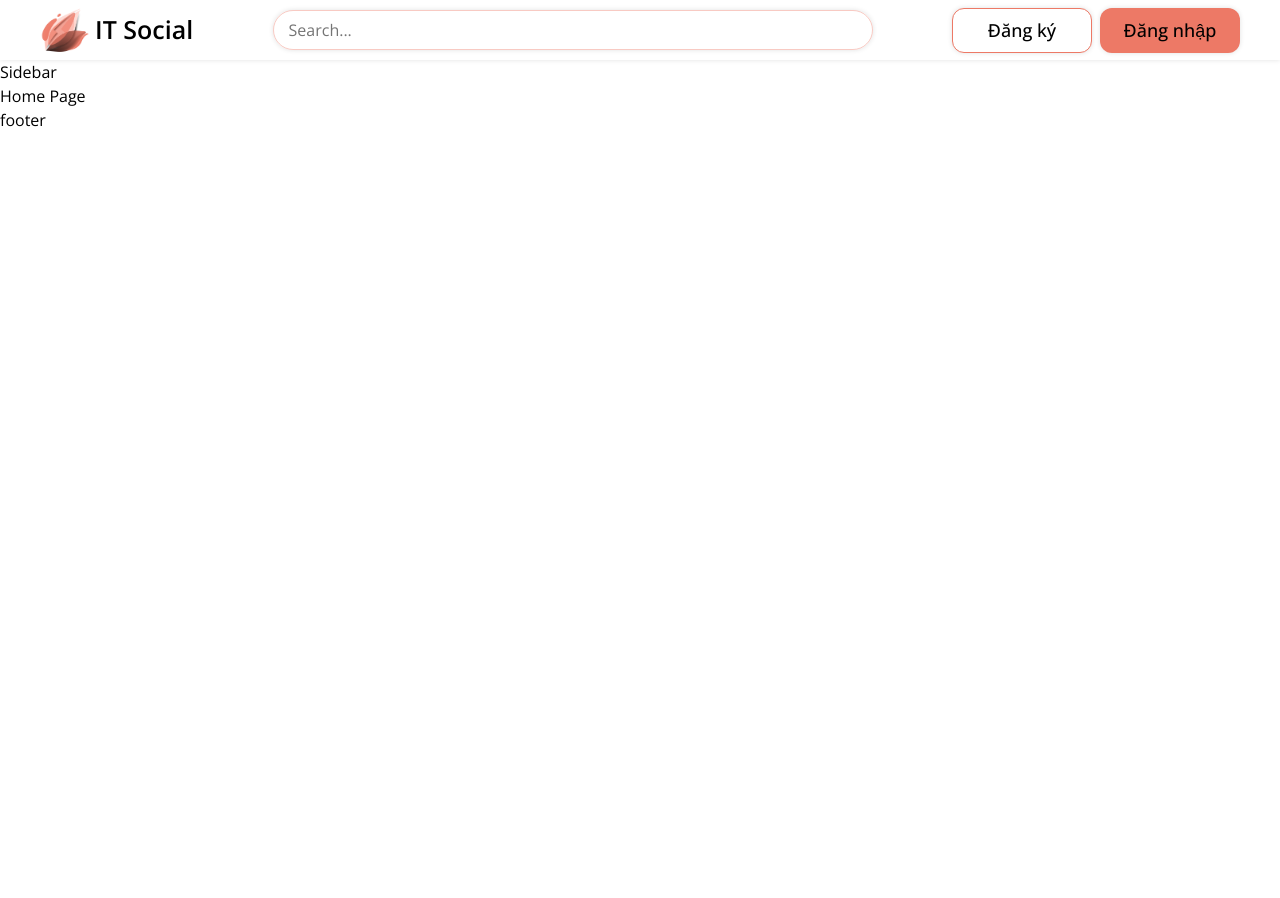
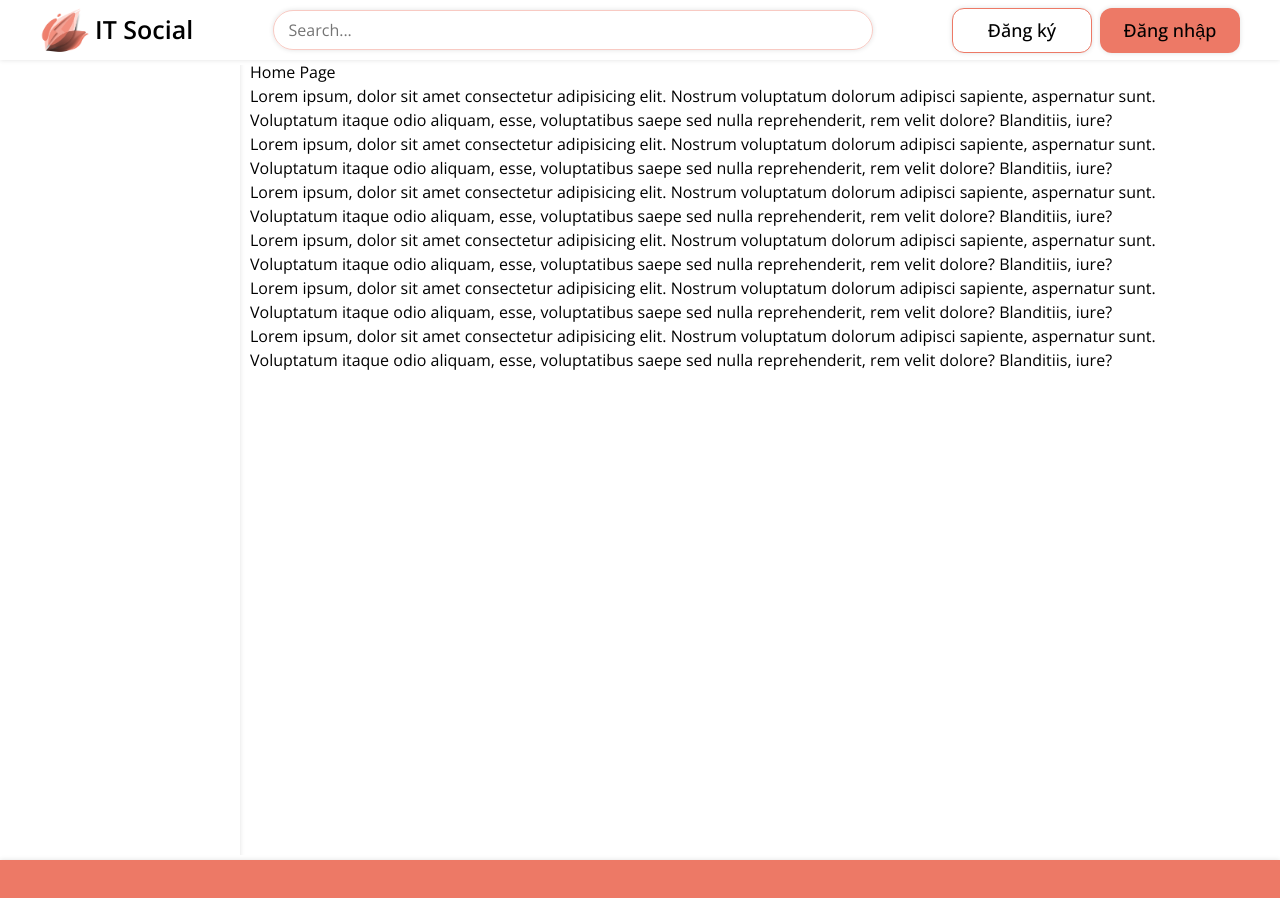
Before and after one commit to syurodev/ITS, a React (Create React App) app in the folder sit/: page / in a window 1280 px wide. Shown: the top 898 px of the page. Before the commit the page ends 800 px from the top, so only its background shows below. Built offline with nearby package versions, Linux system fonts and the light colour scheme; what lord-icon-element would draw is missing.

Commit message:
flex defaul layout

```diff
--- a/sit/package.json
+++ b/sit/package.json
@@ -23,7 +23,7 @@
     "sass": "^1.58.0"
   },
   "scripts": {
-    "start": "GENERATE_SOURCEMAP=false && react-app-rewired start",
+    "start": "react-app-rewired start",
     "build": "react-app-rewired build",
     "test": "react-app-rewired test",
     "eject": "react-app-rewired eject"
--- a/sit/src/components/GlobalStyles/GlobalStyles.scss
+++ b/sit/src/components/GlobalStyles/GlobalStyles.scss
@@ -14,6 +14,7 @@
   --light-gray: rgba(22, 24, 35, 0.06);
   --box-shadow-color: rgb(0 0 0 / 12%) 0px 0px 5px;
   --box-shadow-color-hover: rgb(0 0 0 / 12%) 0px 0px 15px;
+  --page-fwidth: 1200px;
 }
 
 *,
--- /dev/null
+++ b/sit/src/components/layouts/DefaultLayout/DefaultLayout.module.scss
@@ -0,0 +1,13 @@
+.container {
+  margin: 0 auto;
+}
+
+.container {
+  width: var(--page-fwidth);
+  display: flex;
+}
+
+.content {
+  flex: 1;
+  margin-left: 10px;
+}
--- a/sit/src/components/layouts/DefaultLayout/Sidebar/Sidebar.module.scss
+++ b/sit/src/components/layouts/DefaultLayout/Sidebar/Sidebar.module.scss
@@ -0,0 +1,6 @@
+.wrapper {
+  width: 200px;
+  height: 100vh;
+  box-shadow: var(--box-shadow-color);
+  clip-path: inset(5px -15px 5px 5px);
+}
--- a/sit/src/components/layouts/DefaultLayout/Sidebar/index.js
+++ b/sit/src/components/layouts/DefaultLayout/Sidebar/index.js
@@ -4,7 +4,7 @@ import style from "./Sidebar.module.scss";
 const cx = classNames.bind(style);
 
 function Sidebar() {
-  return <h2>Sidebar</h2>;
+  return <div className={cx("wrapper")}></div>;
 }
 
 export default Sidebar;
--- a/sit/src/components/layouts/DefaultLayout/index.js
+++ b/sit/src/components/layouts/DefaultLayout/index.js
@@ -1,14 +1,21 @@
+import classNames from "classnames/bind";
+
 import Header from "~/components/layouts/components/Header";
 import Footer from "~/components/layouts/components/Footer";
 import Sidebar from "./Sidebar";
+import style from "./DefaultLayout.module.scss";
+
+const cx = classNames.bind(style);
 
 function DefaultLayout({ children }) {
   return (
     <div>
       <Header />
-      <div className="container">
-        <Sidebar />
-        <div className="content">{children}</div>
+      <div className={cx("wrapper")}>
+        <div className={cx("container")}>
+          <Sidebar />
+          <div className={cx("content")}>{children}</div>
+        </div>
       </div>
       <Footer />
     </div>
--- a/sit/src/components/layouts/components/Footer/Footer.module.scss
+++ b/sit/src/components/layouts/components/Footer/Footer.module.scss
@@ -0,0 +1,10 @@
+.wrapper {
+  height: 300px;
+  width: 100%;
+  background-color: var(--primary-color);
+  box-shadow: var(--box-shadow-color);
+}
+
+.footer-container {
+  width: var(--page-fwidth);
+}
--- a/sit/src/components/layouts/components/Footer/index.js
+++ b/sit/src/components/layouts/components/Footer/index.js
@@ -4,7 +4,11 @@ import style from "./Footer.module.scss";
 const cx = classNames.bind(style);
 
 function Footer() {
-  return <h2>footer</h2>;
+  return (
+    <footer className={cx("wrapper")}>
+      <div className={cx("footer-container")}></div>
+    </footer>
+  );
 }
 
 export default Footer;
--- a/sit/src/components/layouts/components/Header/Header.module.scss
+++ b/sit/src/components/layouts/components/Header/Header.module.scss
@@ -1,12 +1,10 @@
 .wrapper {
   height: 60px;
   box-shadow: var(--box-shadow-color);
-
-
 }
 
 .topbar-container {
-  width: 1200px;
+  width: var(--page-fwidth);
   height: 100%;
   display: flex;
   justify-content: space-between;
--- a/sit/src/pages/Home/Home.module.scss
+++ b/sit/src/pages/Home/Home.module.scss
@@ -1,4 +1,2 @@
 .wrapper {
-  display: flex;
-  align-items: center;
 }
--- a/sit/src/pages/Home/index.js
+++ b/sit/src/pages/Home/index.js
@@ -8,6 +8,42 @@ const Home = () => {
   return (
     <div className={cx("wrapper")}>
       <h1>Home Page</h1>
+      <p>
+        Lorem ipsum, dolor sit amet consectetur adipisicing elit. Nostrum
+        voluptatum dolorum adipisci sapiente, aspernatur sunt. Voluptatum itaque
+        odio aliquam, esse, voluptatibus saepe sed nulla reprehenderit, rem
+        velit dolore? Blanditiis, iure?
+      </p>
+      <p>
+        Lorem ipsum, dolor sit amet consectetur adipisicing elit. Nostrum
+        voluptatum dolorum adipisci sapiente, aspernatur sunt. Voluptatum itaque
+        odio aliquam, esse, voluptatibus saepe sed nulla reprehenderit, rem
+        velit dolore? Blanditiis, iure?
+      </p>
+      <p>
+        Lorem ipsum, dolor sit amet consectetur adipisicing elit. Nostrum
+        voluptatum dolorum adipisci sapiente, aspernatur sunt. Voluptatum itaque
+        odio aliquam, esse, voluptatibus saepe sed nulla reprehenderit, rem
+        velit dolore? Blanditiis, iure?
+      </p>
+      <p>
+        Lorem ipsum, dolor sit amet consectetur adipisicing elit. Nostrum
+        voluptatum dolorum adipisci sapiente, aspernatur sunt. Voluptatum itaque
+        odio aliquam, esse, voluptatibus saepe sed nulla reprehenderit, rem
+        velit dolore? Blanditiis, iure?
+      </p>
+      <p>
+        Lorem ipsum, dolor sit amet consectetur adipisicing elit. Nostrum
+        voluptatum dolorum adipisci sapiente, aspernatur sunt. Voluptatum itaque
+        odio aliquam, esse, voluptatibus saepe sed nulla reprehenderit, rem
+        velit dolore? Blanditiis, iure?
+      </p>
+      <p>
+        Lorem ipsum, dolor sit amet consectetur adipisicing elit. Nostrum
+        voluptatum dolorum adipisci sapiente, aspernatur sunt. Voluptatum itaque
+        odio aliquam, esse, voluptatibus saepe sed nulla reprehenderit, rem
+        velit dolore? Blanditiis, iure?
+      </p>
     </div>
   );
 };
```
